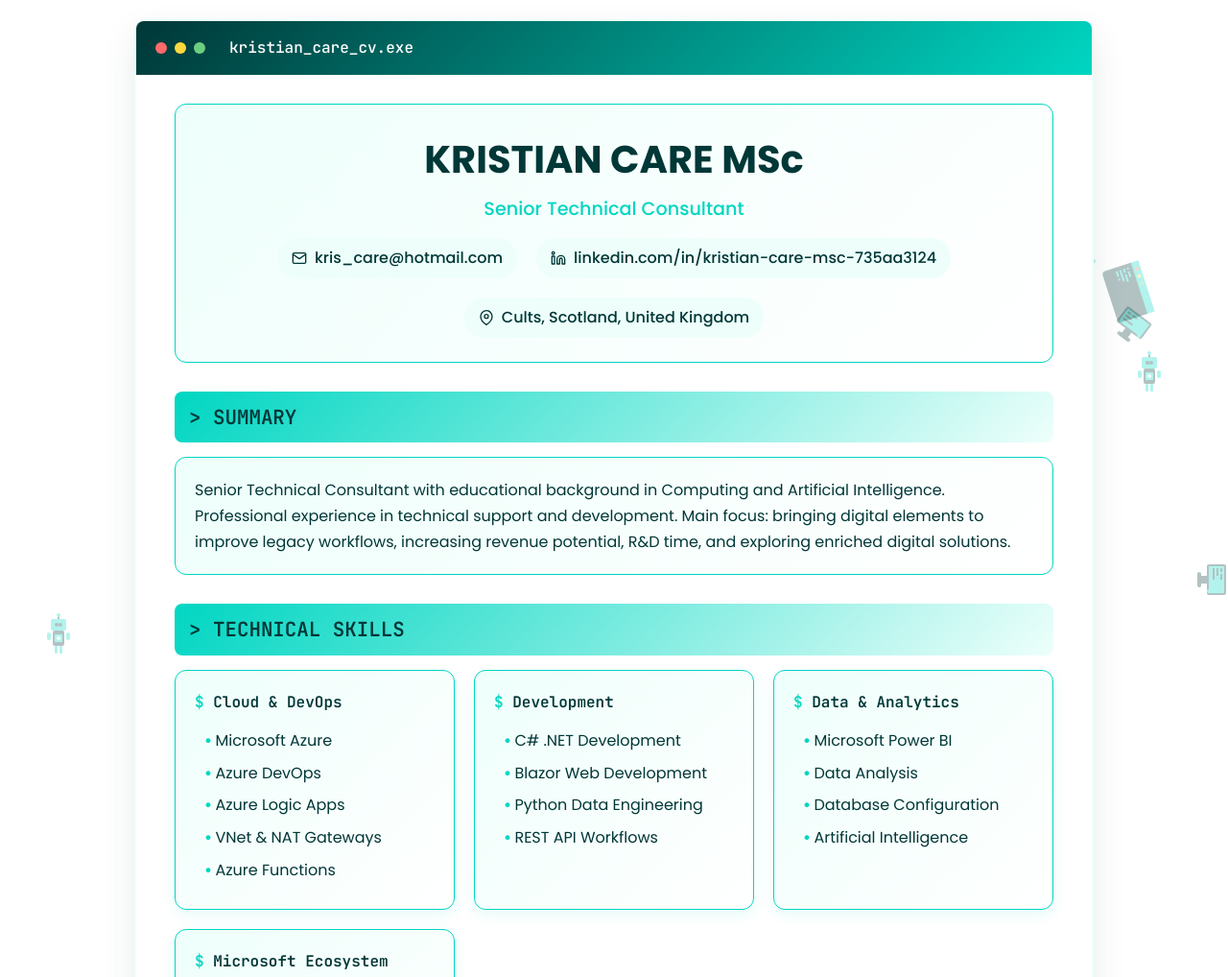
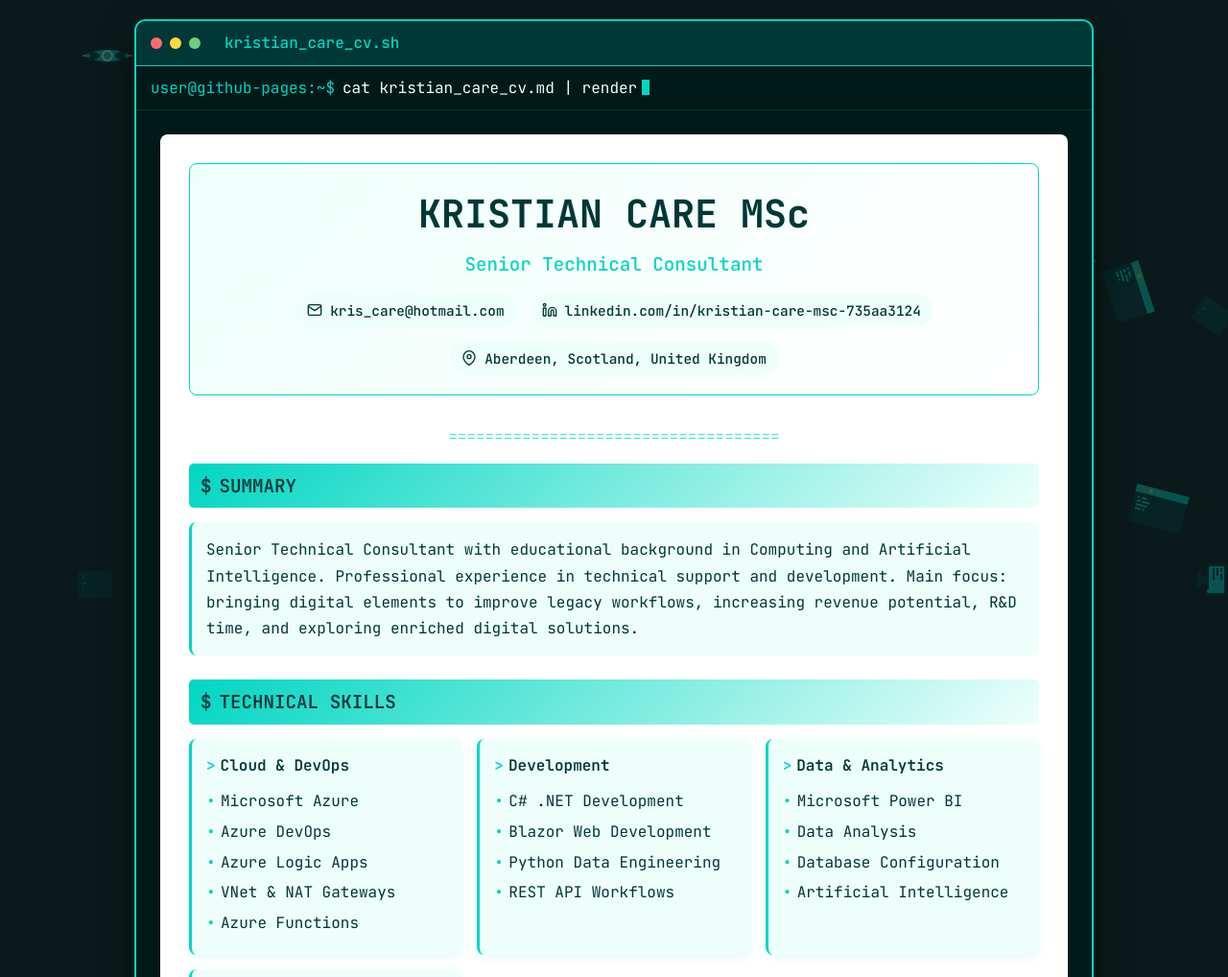
Before and after one commit to carebear93/carebear93.github.io, a plain HTML site: page index.html in a window 1280 px wide. Shown: the top 1018 px of the page at 96% size. Drawn offline with Linux system fonts and the light colour scheme.

Commit message:
Update index.html

```diff
--- a/index.html
+++ b/index.html
@@ -5,7 +5,7 @@
     <meta name="viewport" content="width=device-width, initial-scale=1.0">
     <title>Kristian Care MSc - CV</title>
     <style>
-        @import url('https://fonts.googleapis.com/css2?family=Poppins:wght@300;400;500;600;700&family=JetBrains+Mono:wght@400;500;600&display=swap');
+        @import url('https://fonts.googleapis.com/css2?family=JetBrains+Mono:wght@300;400;500;600;700&display=swap');
 
         * {
             margin: 0;
@@ -14,9 +14,9 @@
         }
 
         body {
-            background-color: #ffffff;
-            color: #333;
-            font-family: 'Poppins', sans-serif;
+            background-color: #0a1a1a;
+            color: #eefffb;
+            font-family: 'JetBrains Mono', monospace;
             line-height: 1.6;
             padding: 20px;
             min-height: 100vh;
@@ -93,29 +93,28 @@
             }
         }
 
-        /* Paper container with terminal touches */
-        .paper {
+        /* Terminal container */
+        .terminal {
             max-width: 1000px;
             margin: 0 auto;
-            background-color: #ffffff;
+            background-color: #0a1a1a;
             border-radius: 12px;
-            padding: 40px;
-            box-shadow: 0 15px 35px rgba(0, 55, 55, 0.1);
+            padding: 0;
+            box-shadow: 0 15px 35px rgba(0, 0, 0, 0.5);
             position: relative;
             z-index: 1;
-            border: 2px solid #eefffb;
+            border: 2px solid #00d6c2;
+            overflow: hidden;
         }
 
         .terminal-header {
-            background: linear-gradient(135deg, #003737, #00d6c2);
-            color: #ffffff;
-            padding: 15px 20px;
-            border-radius: 8px 8px 0 0;
-            margin: -40px -40px 30px -40px;
-            font-family: 'JetBrains Mono', monospace;
+            background: #003737;
+            color: #00d6c2;
+            padding: 10px 15px;
             display: flex;
             align-items: center;
             gap: 10px;
+            border-bottom: 1px solid #00d6c2;
         }
 
         .terminal-controls {
@@ -136,14 +135,63 @@
         .terminal-title {
             margin-left: 15px;
             font-weight: 500;
+            flex-grow: 1;
+        }
+
+        .command-line {
+            background: #001a1a;
+            color: #00d6c2;
+            padding: 10px 15px;
+            font-family: 'JetBrains Mono', monospace;
+            display: flex;
+            align-items: center;
+            border-bottom: 1px solid #003737;
+        }
+
+        .prompt {
+            color: #00d6c2;
+            margin-right: 8px;
+        }
+
+        .command {
+            color: #eefffb;
+        }
+
+        .cursor {
+            display: inline-block;
+            width: 8px;
+            height: 16px;
+            background-color: #00d6c2;
+            margin-left: 5px;
+            animation: blink 1s infinite;
+        }
+
+        @keyframes blink {
+            0%, 49% { opacity: 1; }
+            50%, 100% { opacity: 0; }
+        }
+
+        .terminal-content {
+            padding: 25px;
+            background-color: #001a1a;
+            color: #eefffb;
+            border-radius: 0 0 10px 10px;
+        }
+
+        .paper {
+            background-color: #ffffff;
+            border-radius: 8px;
+            padding: 30px;
+            color: #003737;
+            box-shadow: 0 5px 15px rgba(0, 0, 0, 0.2);
         }
 
         .header {
             text-align: center;
             margin-bottom: 30px;
-            padding: 25px;
+            padding: 20px;
             background: linear-gradient(135deg, #eefffb, #ffffff);
-            border-radius: 12px;
+            border-radius: 8px;
             border: 1px solid #00d6c2;
         }
 
@@ -165,7 +213,7 @@
             display: flex;
             justify-content: center;
             flex-wrap: wrap;
-            gap: 20px;
+            gap: 15px;
         }
 
         .contact-item {
@@ -174,90 +222,100 @@
             gap: 8px;
             color: #003737;
             background-color: #eefffb;
-            padding: 8px 15px;
+            padding: 6px 12px;
             border-radius: 20px;
             font-weight: 500;
+            font-size: 0.9em;
         }
 
         .section {
-            margin-bottom: 30px;
+            margin-bottom: 25px;
         }
 
         .section-title {
+            font-family: 'JetBrains Mono', monospace;
             color: #003737;
             font-weight: 600;
-            font-size: 1.3em;
+            font-size: 1.2em;
             margin-bottom: 15px;
-            padding: 10px 15px;
+            padding: 8px 12px;
             background: linear-gradient(135deg, #00d6c2, #eefffb);
-            border-radius: 8px;
-            font-family: 'JetBrains Mono', monospace;
+            border-radius: 5px;
+            display: flex;
+            align-items: center;
         }
 
         .section-title::before {
-            content: '> ';
+            content: '$ ';
             color: #003737;
             font-weight: bold;
+            margin-right: 8px;
         }
 
         .skills-grid {
             display: grid;
             grid-template-columns: repeat(auto-fit, minmax(220px, 1fr));
-            gap: 20px;
+            gap: 15px;
             margin-bottom: 20px;
         }
 
         .skill-category {
-            background: linear-gradient(135deg, #eefffb, #ffffff);
-            padding: 20px;
-            border-radius: 12px;
-            box-shadow: 0 5px 15px rgba(0, 214, 194, 0.1);
-            border: 1px solid #00d6c2;
+            background: #eefffb;
+            padding: 15px;
+            border-radius: 8px;
+            box-shadow: 0 3px 10px rgba(0, 214, 194, 0.1);
+            border-left: 3px solid #00d6c2;
             transition: transform 0.3s ease, box-shadow 0.3s ease;
         }
 
         .skill-category:hover {
-            transform: translateY(-8px);
-            box-shadow: 0 10px 25px rgba(0, 214, 194, 0.2);
+            transform: translateY(-5px);
+            box-shadow: 0 8px 20px rgba(0, 214, 194, 0.2);
         }
 
         .skill-category h4 {
             color: #003737;
-            margin-bottom: 15px;
+            margin-bottom: 12px;
             font-weight: 600;
             font-family: 'JetBrains Mono', monospace;
+            display: flex;
+            align-items: center;
         }
 
         .skill-category h4::before {
-            content: '$ ';
+            content: '> ';
             color: #00d6c2;
+            margin-right: 5px;
         }
 
         .skill-category div {
-            margin-bottom: 8px;
+            margin-bottom: 6px;
             color: #003737;
-            padding-left: 10px;
+            padding-left: 15px;
+            position: relative;
         }
 
         .skill-category div::before {
-            content: '• ';
+            content: '•';
             color: #00d6c2;
+            position: absolute;
+            left: 0;
             font-weight: bold;
         }
 
         .experience-item, .education-item {
-            margin-bottom: 25px;
-            padding: 20px;
-            border-radius: 12px;
-            background: linear-gradient(135deg, #eefffb, #ffffff);
-            box-shadow: 0 5px 15px rgba(0, 214, 194, 0.1);
-            border: 1px solid #00d6c2;
+            margin-bottom: 20px;
+            padding: 15px;
+            border-radius: 8px;
+            background: #eefffb;
+            box-shadow: 0 3px 10px rgba(0, 214, 194, 0.1);
+            border-left: 3px solid #00d6c2;
             transition: transform 0.3s ease, box-shadow 0.3s ease;
         }
 
         .experience-item:hover, .education-item:hover {
-            transform: translateY(-8px);
-            box-shadow: 0 10px 25px rgba(0, 214, 194, 0.2);
+            transform: translateY(-5px);
+            box-shadow: 0 8px 20px rgba(0, 214, 194, 0.2);
         }
 
         .job-title, .degree {
@@ -270,7 +328,7 @@
         .company, .institution {
             color: #00d6c2;
             font-weight: 500;
-            font-size: 1.05em;
+            font-size: 1em;
         }
 
         .duration, .year {
@@ -291,12 +349,12 @@
             display: inline-block;
             background: linear-gradient(135deg, #00d6c2, #eefffb);
             color: #003737;
-            padding: 12px 20px;
-            border-radius: 25px;
+            padding: 10px 15px;
+            border-radius: 20px;
             margin-right: 10px;
             margin-bottom: 10px;
             font-weight: 600;
-            box-shadow: 0 5px 15px rgba(0, 214, 194, 0.2);
+            box-shadow: 0 3px 10px rgba(0, 214, 194, 0.2);
             transition: transform 0.3s ease;
         }
 
@@ -305,12 +363,43 @@
         }
 
         .summary-text {
-            background: linear-gradient(135deg, #eefffb, #ffffff);
-            padding: 20px;
-            border-radius: 12px;
-            border: 1px solid #00d6c2;
+            background: #eefffb;
+            padding: 15px;
+            border-radius: 8px;
+            border-left: 3px solid #00d6c2;
             color: #003737;
             line-height: 1.7;
+        }
+
+        .terminal-footer {
+            background: #001a1a;
+            color: #00d6c2;
+            padding: 10px 15px;
+            font-family: 'JetBrains Mono', monospace;
+            border-top: 1px solid #003737;
+            display: flex;
+            align-items: center;
+        }
+
+        .terminal-status {
+            display: flex;
+            align-items: center;
+            gap: 8px;
+        }
+
+        .status-indicator {
+            width: 8px;
+            height: 8px;
+            border-radius: 50%;
+            background-color: #6bcf7f;
+        }
+
+        .ascii-divider {
+            font-family: 'JetBrains Mono', monospace;
+            color: #00d6c2;
+            text-align: center;
+            margin: 15px 0;
+            opacity: 0.7;
         }
 
         @media (max-width: 768px) {
@@ -318,13 +407,16 @@
                 padding: 10px;
             }
 
-            .paper {
-                padding: 20px;
+            .terminal {
+                border-radius: 8px;
             }
 
-            .terminal-header {
-                margin: -20px -20px 20px -20px;
-                padding: 12px 15px;
+            .terminal-content {
+                padding: 15px;
+            }
+
+            .paper {
+                padding: 15px;
             }
 
             .contact-info {
@@ -367,16 +459,24 @@
         <div class="pixel robot" style="top: 20%; left: 75%;"></div>
     </div>
 
-    <div class="paper">
+    <div class="terminal">
         <div class="terminal-header">
             <div class="terminal-controls">
                 <div class="control-btn close"></div>
                 <div class="control-btn minimize"></div>
                 <div class="control-btn maximize"></div>
             </div>
-            <div class="terminal-title">kristian_care_cv.exe</div>
+            <div class="terminal-title">kristian_care_cv.sh</div>
         </div>
 
+        <div class="command-line">
+            <span class="prompt">user@github-pages:~$</span>
+            <span class="command">cat kristian_care_cv.md | render</span>
+            <span class="cursor"></span>
+        </div>
+
+        <div class="terminal-content">
+            <div class="paper">
                 <div class="header">
                     <div class="name">KRISTIAN CARE MSc</div>
                     <div class="title">Senior Technical Consultant</div>
@@ -392,9 +492,13 @@
                         </div>
                         <div class="contact-item">
                             <svg xmlns="http://www.w3.org/2000/svg" width="16" height="16" viewBox="0 0 24 24" fill="none" stroke="currentColor" stroke-width="2" stroke-linecap="round" stroke-linejoin="round"><path d="M21 10c0 7-9 13-9 13s-9-6-9-13a9 9 0 0 1 18 0z"></path><circle cx="12" cy="10" r="3"></circle></svg>
-                    Cults, Scotland, United Kingdom
+                            Aberdeen, Scotland, United Kingdom
                         </div>
                     </div>
+                </div>
+
+                <div class="ascii-divider">
+                    ====================================
                 </div>
 
                 <div class="section">
@@ -441,6 +545,10 @@
                     </div>
                 </div>
 
+                <div class="ascii-divider">
+                    ====================================
+                </div>
+
                 <div class="section">
                     <div class="section-title">PROFESSIONAL EXPERIENCE</div>
 
@@ -474,6 +582,10 @@
                     </div>
                 </div>
 
+                <div class="ascii-divider">
+                    ====================================
+                </div>
+
                 <div class="section">
                     <div class="section-title">EDUCATION</div>
 
@@ -502,11 +614,24 @@
                     </div>
                 </div>
 
+                <div class="ascii-divider">
+                    ====================================
+                </div>
+
                 <div class="section">
                     <div class="section-title">CERTIFICATIONS</div>
                     <div class="certification">
                         <svg xmlns="http://www.w3.org/2000/svg" width="16" height="16" viewBox="0 0 24 24" fill="none" stroke="currentColor" stroke-width="2" stroke-linecap="round" stroke-linejoin="round" style="margin-right: 8px;"><circle cx="12" cy="8" r="7"></circle><polyline points="8.21 13.89 7 23 12 20 17 23 15.79 13.88"></polyline></svg>
                         Microsoft Certified: Azure Fundamentals
+                    </div>
+                </div>
+            </div>
+        </div>
+
+        <div class="terminal-footer">
+            <div class="terminal-status">
+                <div class="status-indicator"></div>
+                <span>Process completed successfully</span>
             </div>
         </div>
     </div>
@@ -538,8 +663,30 @@
             }
         }
 
+        // Simulate typing effect
+        function simulateTyping() {
+            const commandLine = document.querySelector('.command');
+            const originalText = commandLine.textContent;
+            commandLine.textContent = '';
+
+            let i = 0;
+            const typingInterval = setInterval(() => {
+                if (i < originalText.length) {
+                    commandLine.textContent += originalText.charAt(i);
+                    i++;
+                } else {
+                    clearInterval(typingInterval);
+                    // After typing is complete, show the cursor
+                    document.querySelector('.cursor').style.display = 'inline-block';
+                }
+            }, 50);
+        }
+
         // Run after page load
-        window.addEventListener('load', createPixelElements);
+        window.addEventListener('load', () => {
+            createPixelElements();
+            simulateTyping();
+        });
     </script>
 </body>
 </html>
```
Lines whose indentation alone changed are shown as unchanged.
